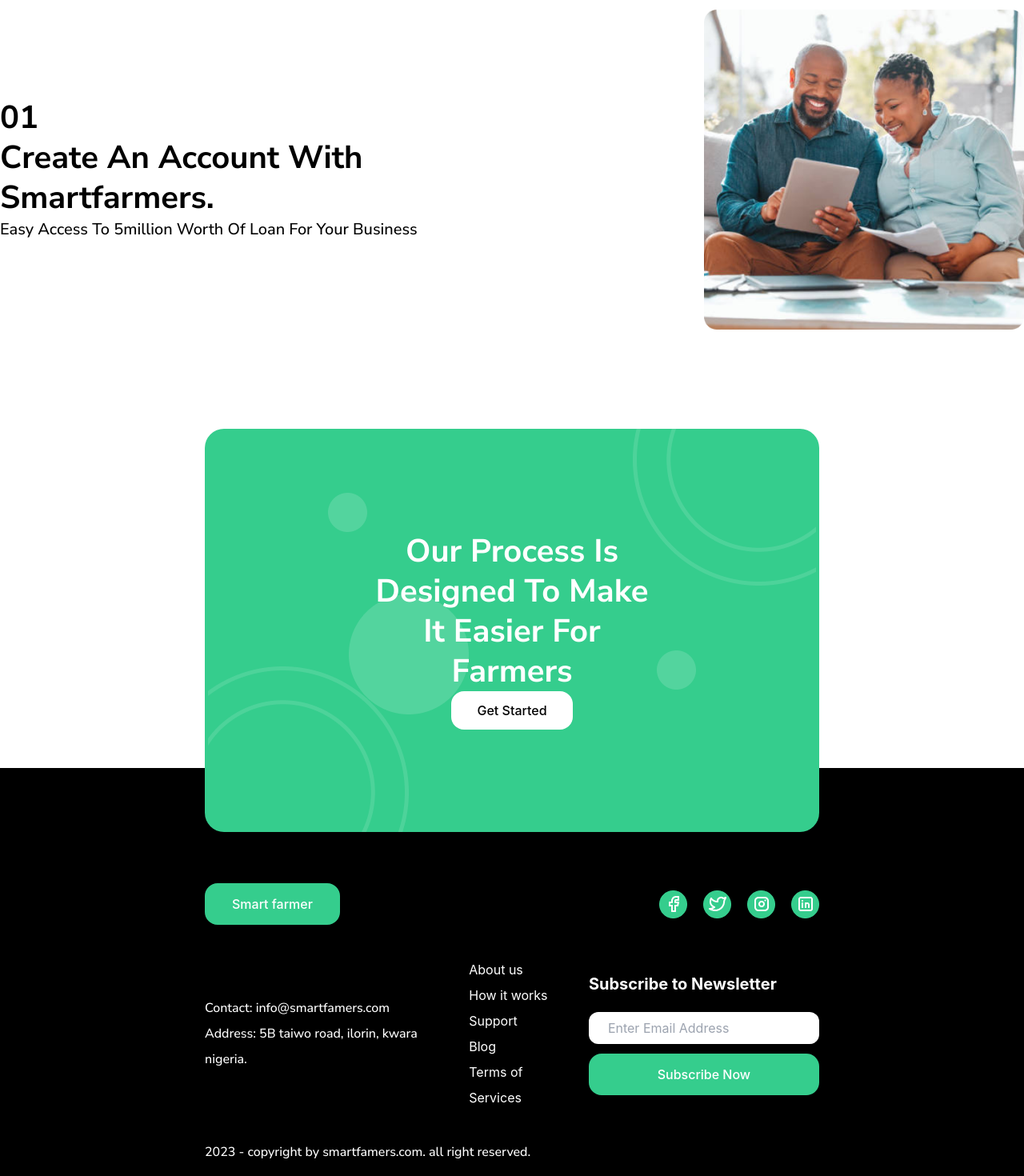
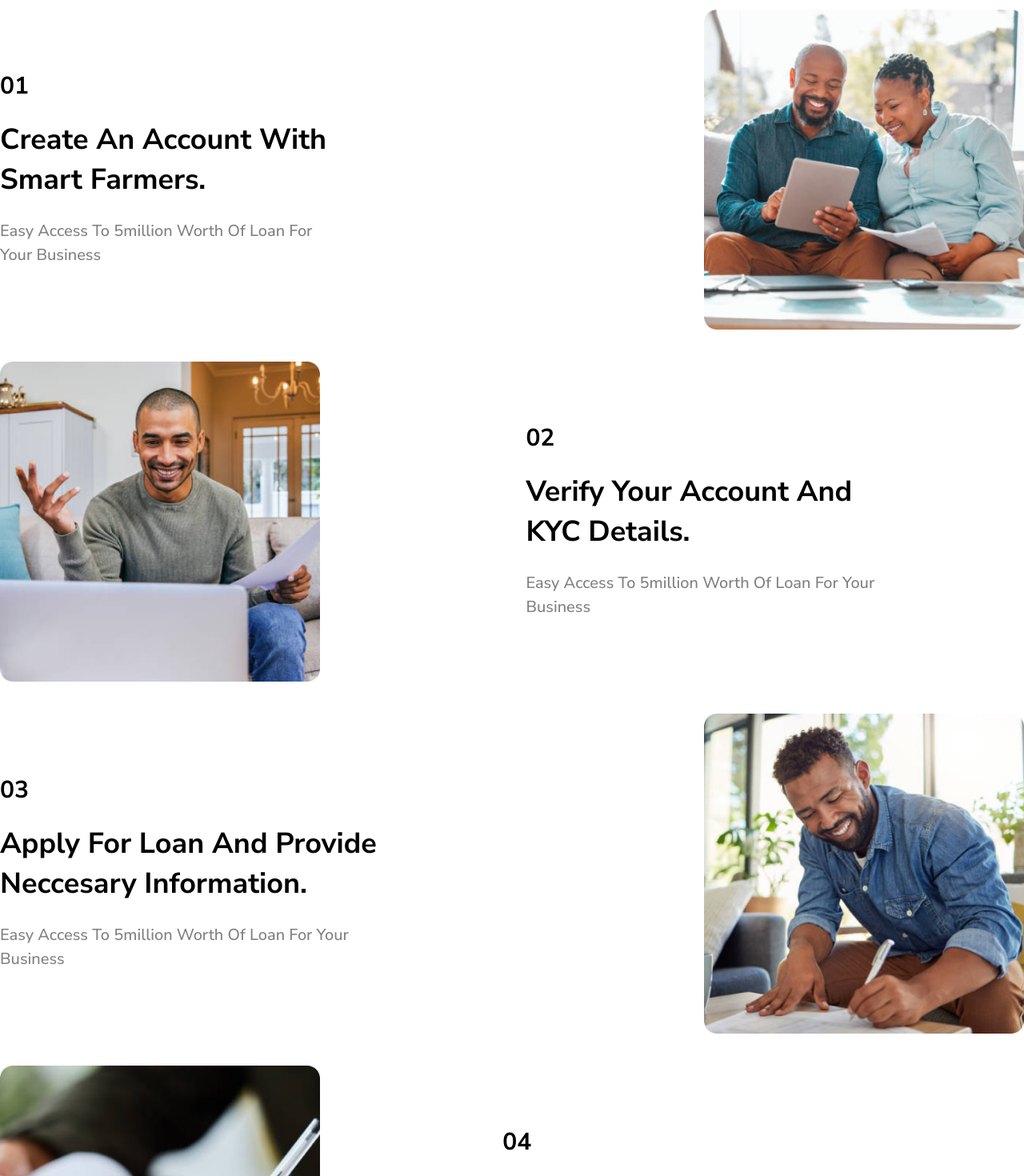
Before and after one commit to Toshmoney/smartfarmer, a React (Create React App) app in the folder client-side/: page /works in a window 1280 px wide. Shown: the part 140-1610 px from the top of the page at 80% size. Built offline with nearby package versions, Linux system fonts and the light colour scheme; a web font is replaced by a local one.

Commit message:
updated How it Works page

```diff
--- a/client-side/src/Components/Header/Header.jsx
+++ b/client-side/src/Components/Header/Header.jsx
@@ -9,7 +9,7 @@
     }
   return (
     <div className="w-100 w-[100%] flex items-center py-9 justify-center">
-            <div className="container flex text-left justify-between w-[100%] items-center">
+            <div className="container flex text-left justify-between w-full items-center">
                 <div className="w-[20%]">
                     <h3>Logo</h3>
                 </div>
--- a/client-side/src/Components/Page3/Content.jsx
+++ b/client-side/src/Components/Page3/Content.jsx
@@ -5,17 +5,43 @@
 import work3 from '../../Images/work3.png'
 import work4 from '../../Images/work4.png'
 import work5 from '../../Images/work5.png'
+import ContentProp2 from './ContentProps2'
 
 const Content = () => {
   return (
     <div className='container py-11 text-left'>
-        <div className='container'>
-            <ContentProp1
-                number = '01'
-                title = 'create an account with smartfarmers.'
-                paragraph = 'easy access to 5million worth of loan for your business'
-                image = {work1}
-            />
+      <div className='container flex flex-col gap-10'>
+        <ContentProp1
+          number = '01'
+          title = 'create an account with smart farmers.'
+          paragraph = 'easy access to 5million worth of loan for your business'
+          image = {work1}
+        />
+        <ContentProp2
+          number = '02'
+          title = 'verify your account and KYC Details.'
+          paragraph = 'easy access to 5million worth of loan for your business'
+          image = {work2}
+        />
+        <ContentProp1
+          number = '03'
+          title = 'apply for loan and provide neccesary information.'
+          paragraph = 'easy access to 5million worth of loan for your business'
+          image = {work3}
+        />
+        <ContentProp2
+          number = '04'
+          title = 'wait for admin review and feedback.'
+          paragraph = 'easy access to 5million worth of loan for your business'
+          image = {work4}
+        />
+        <ContentProp1
+          number = '05'
+          title = 'admin approval and disbursement.'
+          paragraph = 'easy access to 5million worth of loan for your business'
+          image = {work5}
+        />
+
         </div>
     </div>
   )
--- a/client-side/src/Components/Page3/ContentProp1.jsx
+++ b/client-side/src/Components/Page3/ContentProp1.jsx
@@ -2,11 +2,11 @@
 
 const ContentProp1 = (props) => {
   return (
-    <div className='flex flex-row w-full justify-between items-center'>
-        <div>
-            <h1 className='head'>{props.number}</h1>
-            <h1 className='head capitalize w-[70%] leading-8\9'>{props.title}</h1>
-            <p className='capitalize nunito text-[20px]'>{props.paragraph}</p>
+    <div className='px-20 text-center lg:text-left lg:px-0 flex flex-col items-center lg:flex-row lg:w-full lg:justify-between'>
+        <div className='flex flex-col gap-6'>
+            <h1 className='nunito text-xl lg:text-3xl'>{props.number}</h1>
+            <h1 className='nunito capitalize text-2xl lg:w-[70%] lg:text-4xl lg:leading-[50px]'>{props.title}</h1>
+            <p className='capitalize word lg:w-[60%] text-[20px]'>{props.paragraph}</p>
         </div>
         <img className='h-[400px] w-[400px]' src={props.image} alt="" />
     </div>
--- a/client-side/src/Components/Page3/ContentProps2.jsx
+++ b/client-side/src/Components/Page3/ContentProps2.jsx
@@ -0,0 +1,16 @@
+import React from 'react'
+
+const ContentProp2 = (props) => {
+  return (
+    <div className='px-20 text-center lg:text-left lg:px-0 flex flex-col-reverse items-center lg:flex-row lg:w-full lg:justify-between'>
+        <img className='h-[400px] w-[400px]' src={props.image} alt="" />
+        <div className='flex flex-col gap-6'>
+            <h1 className='nunito text-xl lg:text-3xl'>{props.number}</h1>
+            <h1 className='nunito capitalize text-2xl lg:w-[70%] lg:text-4xl lg:leading-[50px]'>{props.title}</h1>
+            <p className='capitalize word text-[20px] lg:w-[70%]'>{props.paragraph}</p>
+        </div>
+    </div>
+  )
+}
+
+export default ContentProp2;
```
